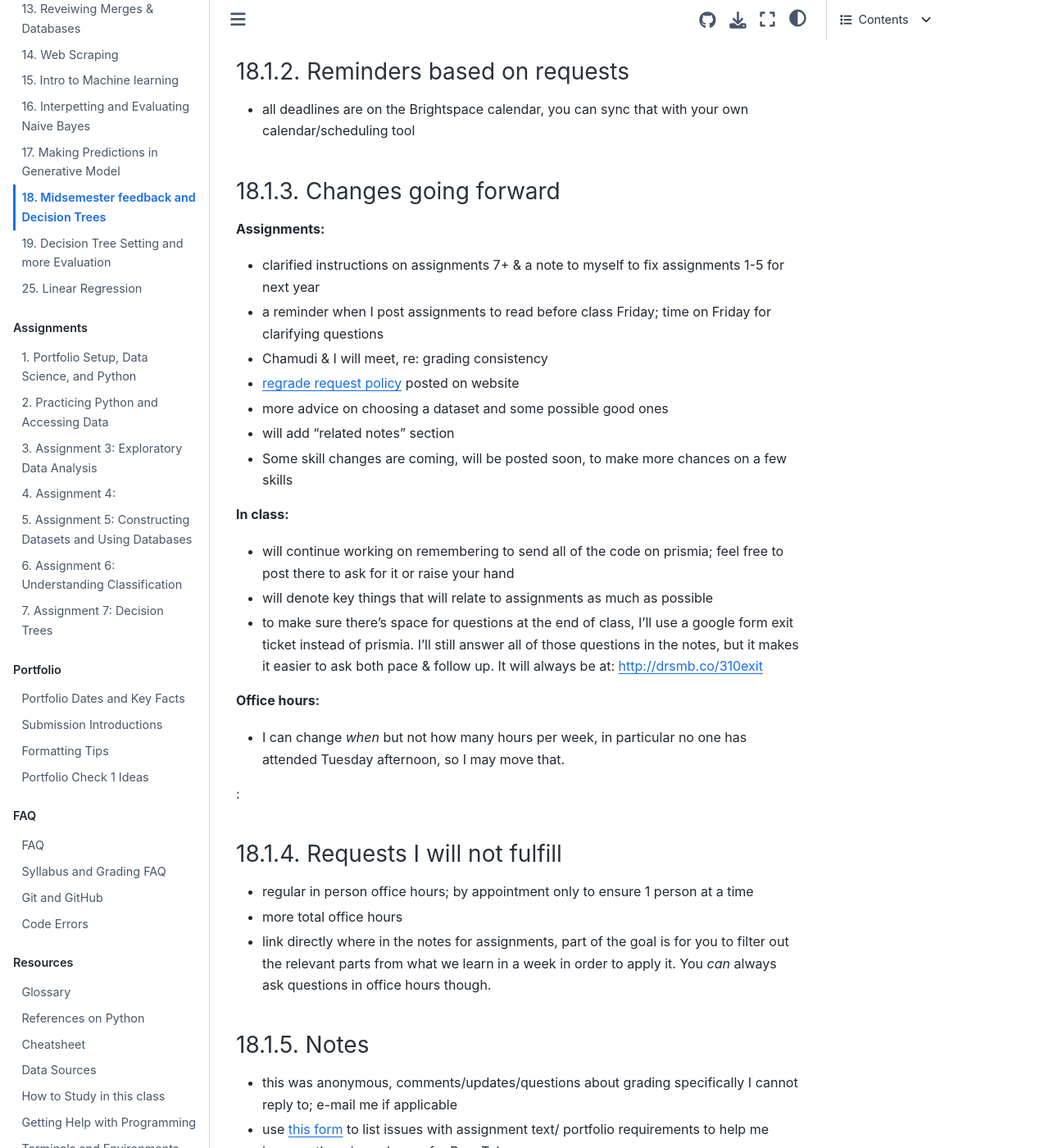
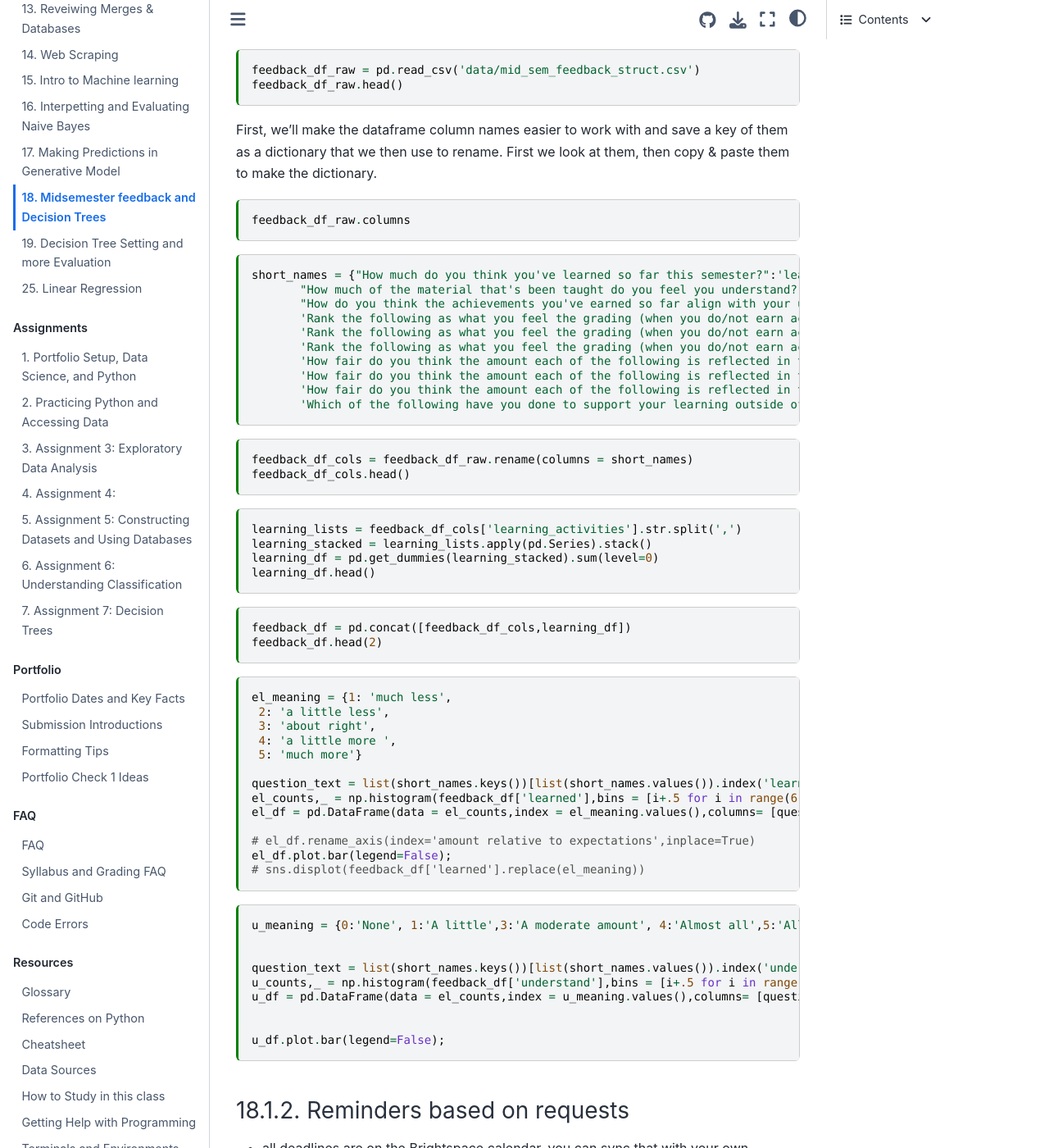
Before and after one commit to rhodyprog4ds/BrownFall21, a Jupyter Book: the page built from notes/2021-10-20.md, in a window 1280 px wide and 1400 px high, scrolled down 694 px. Shown: the whole window at 82% size. Built offline with Jupyter Book 1.0.4 settings and Sphinx 7.4.7 and the Sphinx Book theme 1.1.4, drawn with Linux system fonts in a browser that asks for light colours; pages that are not in the unit, such as notebooks, are missing from menus.

Commit message:
partial nots

`````diff
--- a/notes/2021-10-20.md
+++ b/notes/2021-10-20.md
@@ -13,10 +13,10 @@ kernelspec:
 
 # Midsemester feedback and Decision Trees
 
-
 ```{code-cell} ipython3
 import pandas as pd
 import seaborn as sns
+import numpy as np
 from sklearn import tree
 import matplotlib.pyplot as plt
 from sklearn.model_selection import train_test_split
@@ -36,6 +36,78 @@ Analysis of the structured questions will be added
 - You're reading the notes & like them a lot
 - Assignment instructions are sometimes hard to understand
 
+```{code-cell} ipython3
+feedback_df_raw = pd.read_csv('data/mid_sem_feedback_struct.csv')
+feedback_df_raw.head()
+```
+
+First, we'll make the dataframe column names easier to work with and save a key of them as a dictionary that we then use to rename. First we look at them, then copy & paste them to make the dictionary.
+
+```{code-cell} ipython3
+feedback_df_raw.columns
+```
+
+```{code-cell} ipython3
+short_names = {"How much do you think you've learned so far this semester?":'learned',
+       "How much of the material that's been taught do you feel you understand?":'understand',
+       "How do you think the achievements you've earned so far align with your understanding?":'achievements',
+       'Rank the following as what you feel the grading (when you do/not earn achievements) so far actually reflects about your performance in the class [How well I follow instructions]':'grading_instructions',
+       'Rank the following as what you feel the grading (when you do/not earn achievements) so far actually reflects about your performance in the class [What I understand about the material]':'grading_understanding',
+       'Rank the following as what you feel the grading (when you do/not earn achievements) so far actually reflects about your performance in the class [How much effort I put into assignments]':'grading_effort',
+       'How fair do you think the amount each of the following is reflected in the grading [How well I follow instructions]':'fairness_instructions',
+       'How fair do you think the amount each of the following is reflected in the grading [What I understand about the material]':'fairness_understanding',
+       'How fair do you think the amount each of the following is reflected in the grading [How much effort I put into assignments]':'fairness_effort',
+       'Which of the following have you done to support your learning outside of class time?':'learning_activities'}
+```
+
+```{code-cell} ipython3
+feedback_df_cols = feedback_df_raw.rename(columns = short_names)
+feedback_df_cols.head()
+```
+
+```{code-cell} ipython3
+learning_lists = feedback_df_cols['learning_activities'].str.split(',')
+learning_stacked = learning_lists.apply(pd.Series).stack()
+learning_df = pd.get_dummies(learning_stacked).sum(level=0)
+learning_df.head()
+```
+
+```{code-cell} ipython3
+feedback_df = pd.concat([feedback_df_cols,learning_df])
+feedback_df.head(2)
+```
+
+```{code-cell} ipython3
+el_meaning = {1: 'much less',
+ 2: 'a little less',
+ 3: 'about right',
+ 4: 'a little more ',
+ 5: 'much more'}
+
+question_text = list(short_names.keys())[list(short_names.values()).index('learned')]
+el_counts,_ = np.histogram(feedback_df['learned'],bins = [i+.5 for i in range(6)])
+el_df = pd.DataFrame(data = el_counts,index = el_meaning.values(),columns= [question_text],)
+
+# el_df.rename_axis(index='amount relative to expectations',inplace=True)
+el_df.plot.bar(legend=False);
+# sns.displot(feedback_df['learned'].replace(el_meaning))
+```
+
+```{code-cell} ipython3
+u_meaning = {0:'None', 1:'A little',3:'A moderate amount', 4:'Almost all',5:'All'}
+
+
+question_text = list(short_names.keys())[list(short_names.values()).index('understand')]
+u_counts,_ = np.histogram(feedback_df['understand'],bins = [i+.5 for i in range(6)])
+u_df = pd.DataFrame(data = el_counts,index = u_meaning.values(),columns= [question_text],)
+
+
+u_df.plot.bar(legend=False);
+```
+
+<!-- ```{code-cell} ipython3
+
+``` -->
 
 ### Reminders based on requests
 - all deadlines are on the Brightspace calendar, you can sync that with your own calendar/scheduling tool
@@ -81,7 +153,6 @@ data_urls = [a6_data + str(i) +'.csv' for i in req_datasets]
 [sns.pairplot(data =pd.read_csv(url,index_col=0), hue='char') for url in data_urls]
 ```
 
-
 Dataset 1 & 2 it should perform reasonably well.  They're both Gaussian data, with some skew, but not too much and some overlap (more in 2).
 ````{margin}
 ```{admonition} Further reading
@@ -96,6 +167,7 @@ Dataset 5, doesn't do so well, but it's performance is clearly because there's s
 Dataset 6, seems separable, but Guassian Naive Bayes gets about 50% accuracy.
 
 ## Let's explore that last one...
+
 ```{code-cell} ipython3
 df6= pd.read_csv(data_urls[-1],usecols=[1,2,3])
 
@@ -137,11 +209,13 @@ dt = tree.DecisionTreeClassifier()
 ```
 
 As usual, we split the data into test and train and features and labels:
+
 ```{code-cell} ipython3
 X_train, X_test, y_train, y_test = train_test_split(df6[['x0','x1']],
                                                     df6['char'],
                                                     random_state = 3094)
 ```
+
 ````{margin}
 ```{admonition} Further Reading
 - [Decision Tree Docs](https://scikit-learn.org/stable/auto_examples/tree/plot_unveil_tree_structure.html#sphx-glr-auto-examples-tree-plot-unveil-tree-structure-py)
@@ -149,6 +223,7 @@
 ```
 ````
 We fit it just like we fit the Gaussian Naive Bayes, using the `fit` method.
+
 ```{code-cell} ipython3
 dt.fit(X_train,y_train)
 ```
@@ -162,6 +237,7 @@ I was able to make it slightly easier to read, but this was
 something that I had to look up on [stackoverflow](https://stackoverflow.com/questions/59447378/sklearn-plot-tree-plot-is-too-small)
 ```
 ````
+
 ```{code-cell} ipython3
 plt.figure(figsize=(15,20))
 tree.plot_tree(dt, rounded =True, class_names = ['A','B'],
@@ -169,10 +245,10 @@ tree.plot_tree(dt, rounded =True, class_names = ['A','B'],
 ```
 
 We can also get it out as text; since it returns a plain string, we'll pass it through the print function.
+
 ```{code-cell} ipython3
 print(tree.export_text(dt))
 ```
-
 
 this is the same tree as above.
 ```{admonition} Try it yourself
@@ -184,6 +260,7 @@ This tree is many more levels (it's deeper) than the one we figured out by looki
 ```{code-cell} ipython3
 dt.score(X_test,y_test)
 ```
+
 It does well, but let's see if we can change the depth and still do well?
 
 
`````
Also changed, not shown: notes/2021-10-29.md (added, +243 -0 lines), resources/datasets.md (+2 -1 lines), 1 other file.
